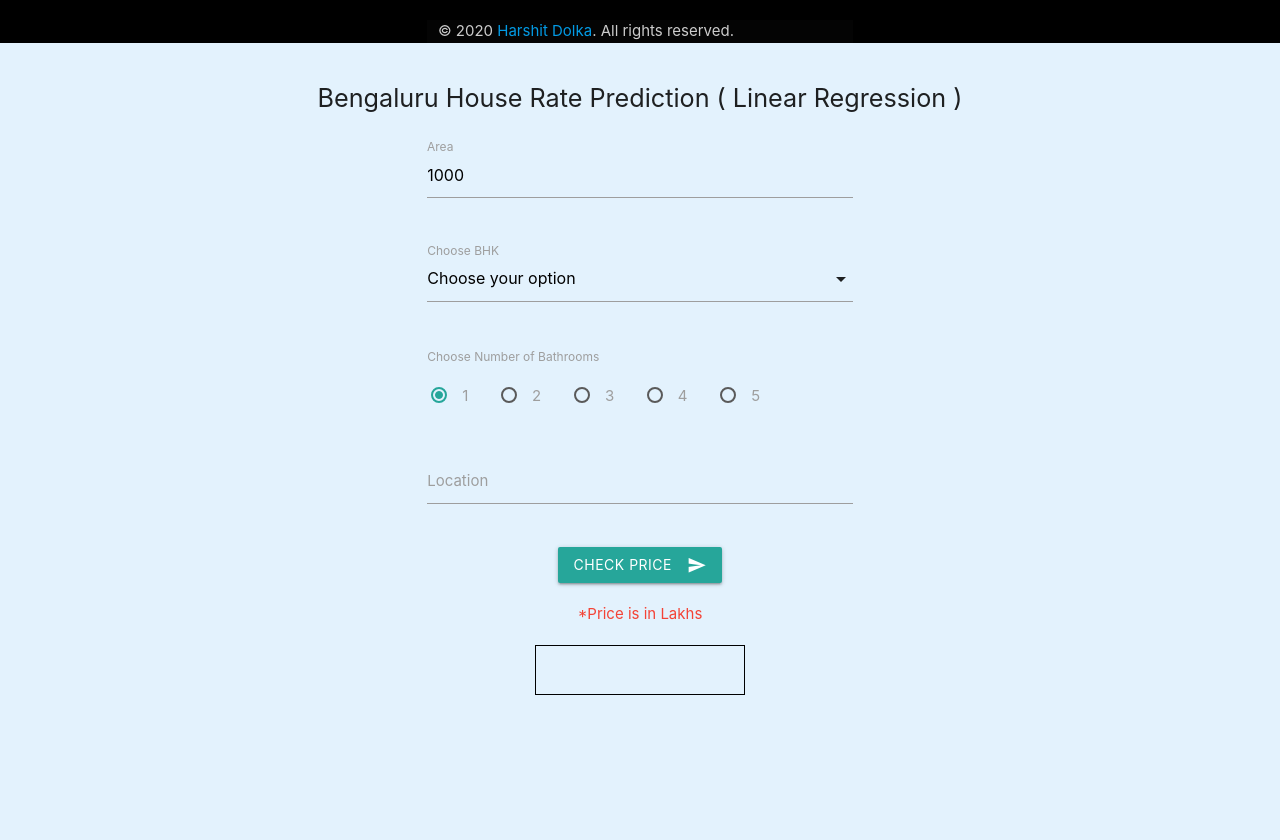
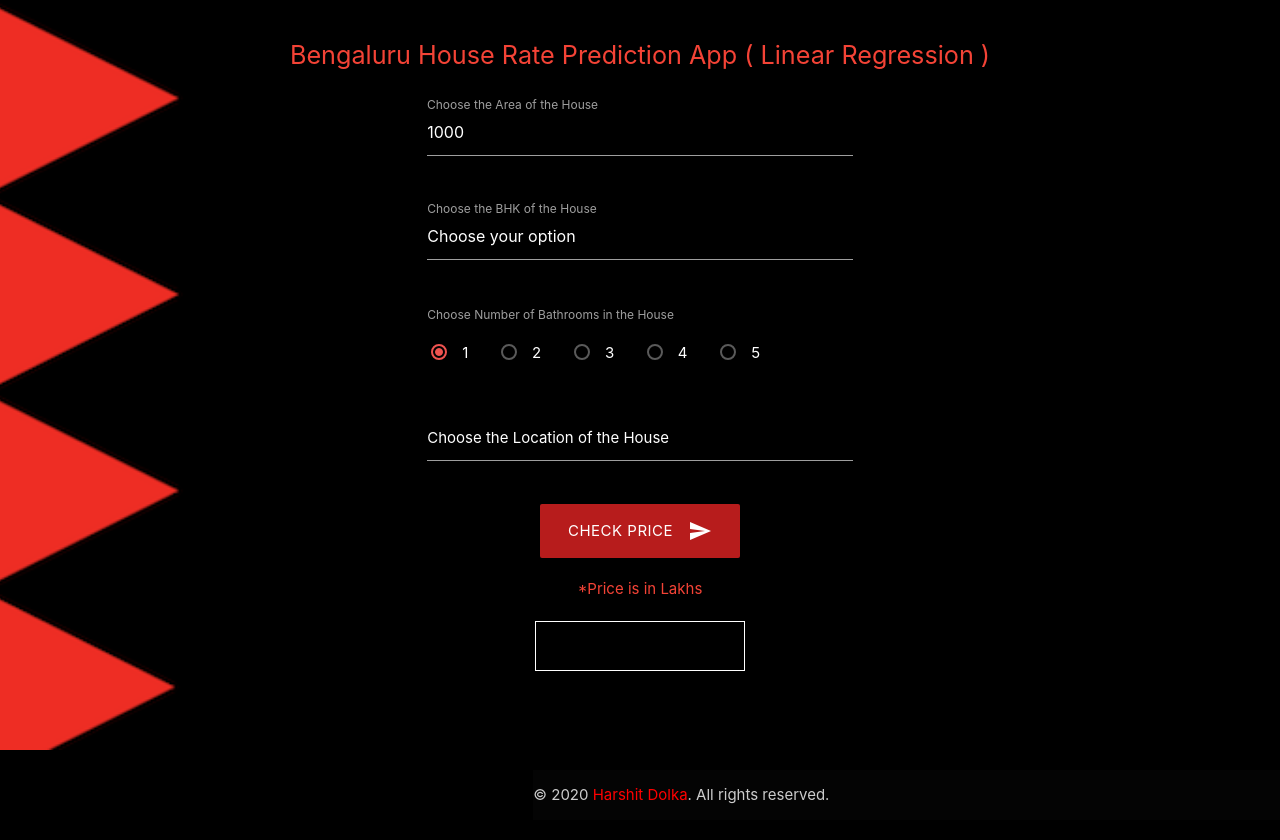
Before and after one commit to Harshitdolka123/housepriceprediction, a plain HTML site: page index.html in a window 1280 px wide. Before the commit the page ends 800 px from the top, so only its background shows below. Drawn offline with nearby package versions, Linux system fonts and the light colour scheme; no server answers.

Commit message:
final edit

```diff
--- a/app.css
+++ b/app.css
@@ -1,10 +1,42 @@
 
 body{
-  background-color: #E3F2FD
-}
+    display: flex;
+    min-height: 100vh;
+    flex-direction: column;
+  }
+  main {
+    flex: 1 0 auto;
+  }
+  .parallax {
+    background-image: url("home.png");
+    height: 750px;
+    background-attachment: fixed;
+    background-position: center;
+    background-repeat: no-repeat;
+    background-size: cover;
+  }
+  input{
+    color: #fff;
+  }
+  label span{
+    color: #fff;
+  }
+  #l{
+    color: #fff;
+  }
+  footer a{
+    color: red;
+  }
+  [type="radio"]:checked + span:after , [type="radio"].with-gap:checked + span:before , [type="radio"].with-gap:checked + span:after {
+    border: 2px solid #ef5350;
+  }
+  [type="radio"]:checked + span:after , [type="radio"].with-gap:checked + span:after {
+    background-color: #ef5350;
+  }
 #result{
 
-  border: 1px solid black;
+  border: 1px solid white;
   height: 50px;
+  color: #fff;
 
 }
--- a/app.js
+++ b/app.js
@@ -14,8 +14,6 @@ function onPageLoad(){
       $('input.autocomplete').autocomplete({
         data:d,
       });
-
-
   })
 }
 
--- a/index.html
+++ b/index.html
@@ -7,27 +7,17 @@
   <link href="https://fonts.googleapis.com/icon?family=Material+Icons" rel="stylesheet">
   <meta name="viewport" content="width=device-width, initial-scale=1.0">
   <link rel="stylesheet" href="app.css" />
-  <title>Document</title>
+  <title>House Rate Prediction App</title>
 </head>
 <body>
-  <header class="page-footer black">
-    <div class="row">
-      <div class="col s4">
-      </div>
-    <div class="footer-copyright col s4">
-      <div>
-        © 2020 <a target="_blank" title="Go to My Site"href="https://hdportfolio.herokuapp.com/">Harshit Dolka</a>. All rights reserved.
-      </div>
-    </div>
-  </div>
-</header>
+  <div class="parallax">
   <form class="container" method="POST">
-    <h1 class="flow-text center">Bengaluru House Rate Prediction ( Linear Regression )</h1>
+    <h1 class="flow-text red-text center">Bengaluru House Rate Prediction App ( Linear Regression )</h1>
     <div class="row">
       <div class="col s0 m2 l3"></div>
       <div class="input-field col s12 m8 l6">
         <input placeholder="Enter in Square Feet" value="1000" name="total_sqft" id="area" type="number" class="validate">
-        <label for="area">Area</label>
+        <label for="area">Choose the Area of the House</label>
       </div></div>
       <div class="col s0 m2 l3"></div>
 
@@ -42,7 +32,7 @@
             <option value="4">4 BHK</option>
             <option value="5">5 BHK</option>
           </select>
-          <label>Choose BHK</label>
+          <label>Choose the BHK of the House</label>
         </div>
         <div class="col s0 m2 l3"></div>
       </div>
@@ -50,7 +40,7 @@
       <div class="row">
         <div class="col s0 m2 l3"></div>
         <div class="col s12 m8 l6">
-          <label>Choose Number of Bathrooms</label>
+          <label>Choose Number of Bathrooms in the House</label>
           <p>
             <label>
               <input name="uibath" value="1" class="with-gap" type="radio" checked />
@@ -87,7 +77,7 @@
 
         <div class="input-field col s12 m8 l6">
           <input type="text" id="location" class="autocomplete">
-          <label for="autocomplete-input">Location</label>
+          <label id="l" for="autocomplete-input">Choose the Location of the House</label>
         </div>
     <div class="s0 m2 l3"></div>
   </div>
@@ -95,7 +85,7 @@
   <div class="row center">
     <div class="col s0 m2 l3"></div>
     <div class="col s12 m8 l6">
-      <button class="btn waves-effect waves-light" type="button" onclick="getEstimatedPrice()">Check Price
+      <button class="btn waves-effect waves-light red white-text darken-4 btn-large" type="button" onclick="getEstimatedPrice()">Check Price
         <i class="material-icons right">send</i>
       </button>
     </div>
@@ -115,6 +105,18 @@
     <div class="col s0 m3 l4"></div>
   </div>
 </form>
+</div>
+<footer class="page-footer black">
+  <div class="row">
+    <div class="col s3 m4 l5">
+    </div>
+  <div class="footer-copyright">
+    <div>
+      © 2020 <a target="_blank" title="Go to My Site" href="https://hdportfolio.herokuapp.com/">Harshit Dolka</a>. All rights reserved.
+    </div>
+  </div>
+</div>
+</footer>
   <script src="https://cdnjs.cloudflare.com/ajax/libs/materialize/1.0.0/js/materialize.min.js"></script>
   <script src="app.js"></script>
 </body>
```
Also changed, not shown: home.png (added).
